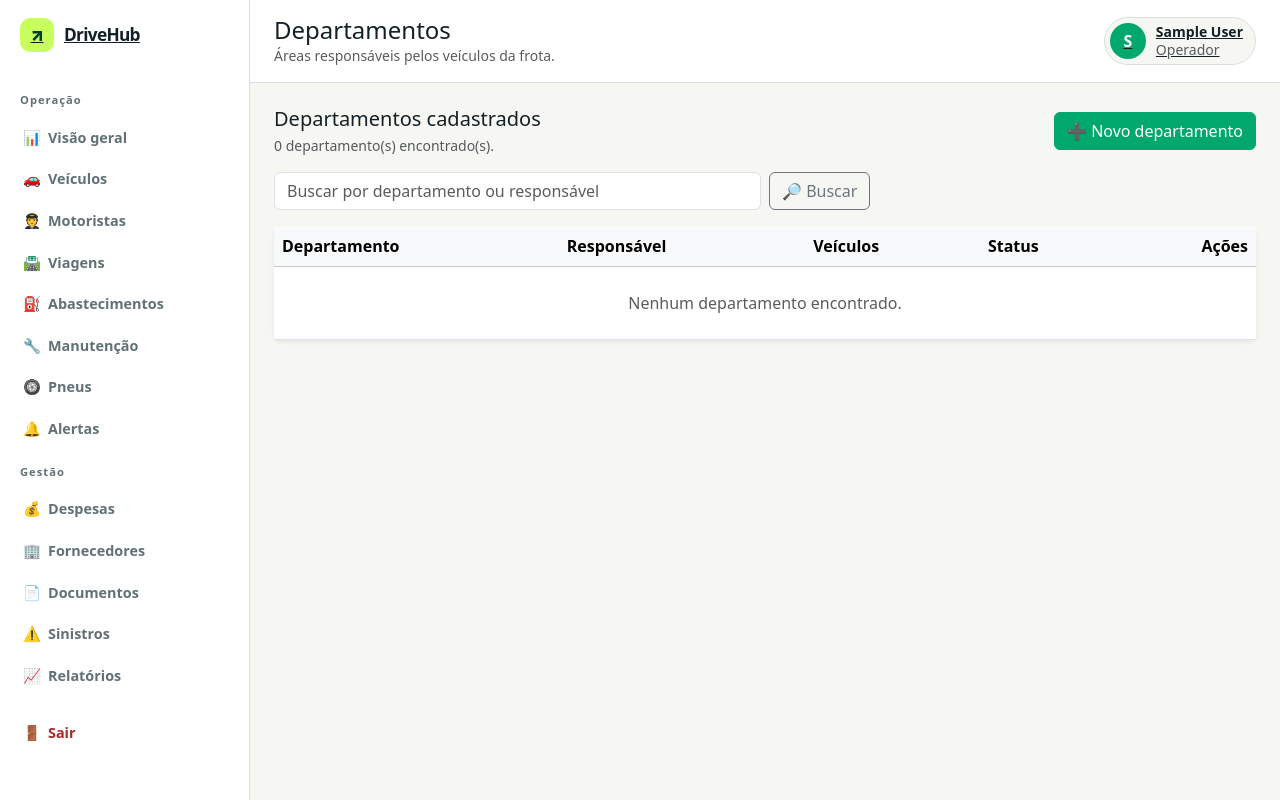
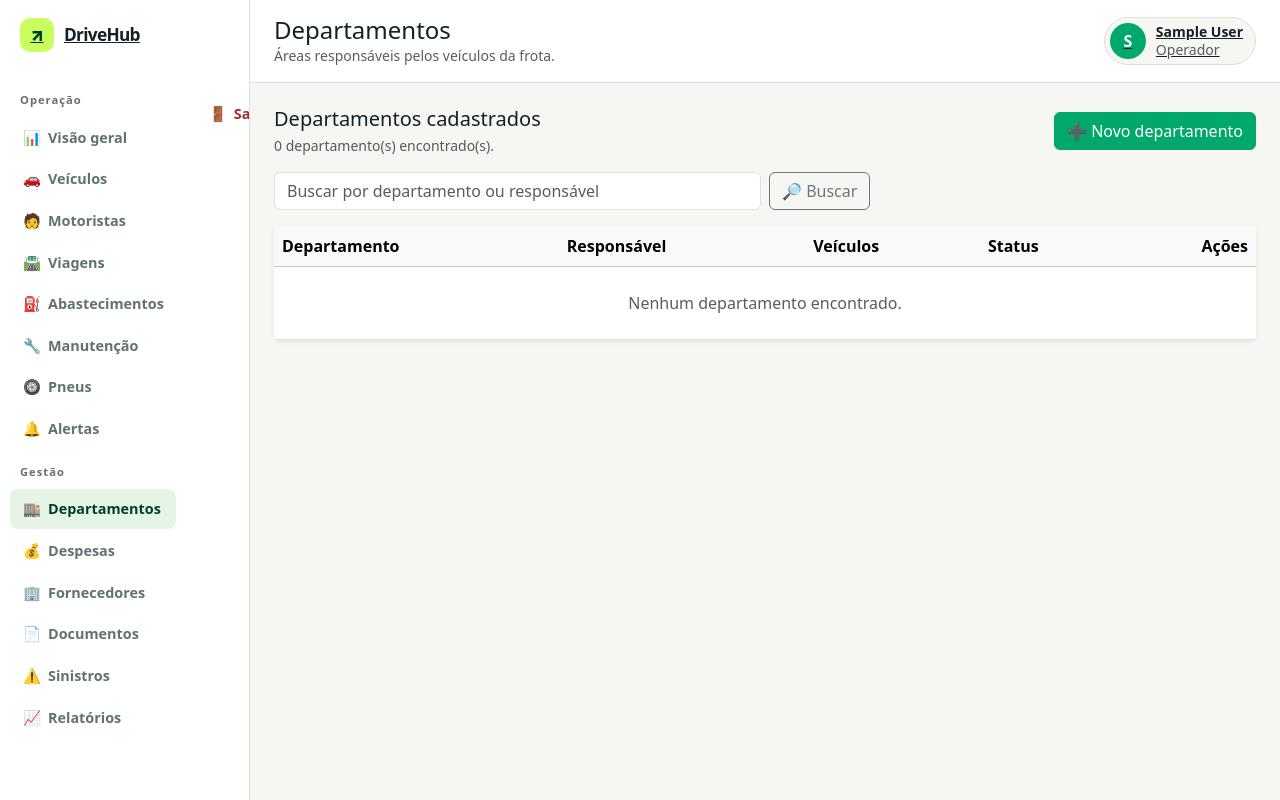
Before and after one commit to mrlima4095/controle-de-frota, a PHP site: page /dashboard/departamentos/index.php in a window 1280 px wide. Run offline with PHP 8.4, Linux system fonts and the light colour scheme; the visitor is signed in with stand-in values (Sample User, id 1); data that the repository does not hold is empty; some libraries are stand-ins or nearby versions.

Commit message:
mt de baboseira de arquivo bah piazada

```diff
--- a/docker-compose.yml
+++ b/docker-compose.yml
@@ -38,8 +38,6 @@ services:
       MYSQL_PASSWORD: controle123
     volumes:
       - db_data:/var/lib/mysql
-      # O script database/controle.sql deve ser importado manualmente
-      # (ver README), para evitar problemas de montagem no Coolify.
 
 volumes:
   db_data:
--- a/includes/connect.php
+++ b/includes/connect.php
@@ -16,7 +16,7 @@ try {
         ]
     );
 
-    // Ajusta a sessão do MySQL para o mesmo fuso usado pelo PHP.
+
     $pdo->exec("SET time_zone = '" . DB_TIMEZONE . "'");
 } catch (PDOException $exception) {
     http_response_code(500);
--- a/includes/db.php
+++ b/includes/db.php
@@ -2,12 +2,12 @@
 
 declare(strict_types=1);
 
-// Fuso horário da aplicação e do banco: America/Sao_Paulo (UTC-3, sem DST).
+
 date_default_timezone_set('America/Sao_Paulo');
 define('DB_TIMEZONE', '-03:00');
 
-// Configuração do banco. Usamos getenv() para que o mesmo código funcione
-// no Docker (onde o host do MySQL é o serviço "db") e em execução local.
+
+
 define('DB_HOST', getenv('DB_HOST') ?: '127.0.0.1');
 define('DB_NAME', getenv('DB_NAME') ?: 'controle_de_frota');
 define('DB_USER', getenv('DB_USER') ?: 'root');
--- a/includes/header.php
+++ b/includes/header.php
@@ -2,7 +2,7 @@
 
 declare(strict_types=1);
 
-// O header pode ser incluído direto, então garantimos o usuário logado aqui.
+
 if (!isset($usuarioLogado)) {
     require_once __DIR__ . '/auth.php';
 }
@@ -11,12 +11,12 @@ $pageTitle = $pageTitle ?? 'Visão geral';
 $pageSubtitle = $pageSubtitle ?? '';
 $activeMenu = $activeMenu ?? 'visao';
 
-// Menu lateral agrupado por área do sistema.
+
 $menuGrupos = [
     'Operação' => [
         ['visao', 'Visão geral', '/dashboard/index.php', '📊'],
         ['veiculos', 'Veículos', '/dashboard/veiculos/index.php', '🚗'],
-        ['motoristas', 'Motoristas', '/dashboard/motoristas/index.php', '🧑‍✈️'],
+        ['motoristas', 'Motoristas', '/dashboard/motoristas/index.php', '🧑'],
         ['viagens', 'Viagens', '/dashboard/viagens/index.php', '🛣️'],
         ['abastecimentos', 'Abastecimentos', '/dashboard/abastecimentos/index.php', '⛽'],
         ['manutencao', 'Manutenção', '/dashboard/manutencao/index.php', '🔧'],
@@ -24,6 +24,7 @@ $menuGrupos = [
         ['alertas', 'Alertas', '/dashboard/alertas/index.php', '🔔'],
     ],
     'Gestão' => [
+        ['departamentos', 'Departamentos', '/dashboard/departamentos/index.php', '🏬'],
         ['despesas', 'Despesas', '/dashboard/despesas/index.php', '💰'],
         ['fornecedores', 'Fornecedores', '/dashboard/fornecedores/index.php', '🏢'],
         ['documentos', 'Documentos', '/dashboard/documentos/index.php', '📄'],
@@ -33,7 +34,7 @@ $menuGrupos = [
     ],
 ];
 
-// Reaproveitado no menu fixo (desktop) e no offcanvas (mobile).
+
 function renderizarMenu(array $grupos, string $activeMenu, string $perfil): void
 {
     foreach ($grupos as $grupo => $itens): ?>
@@ -65,9 +66,9 @@ $primeiraLetra = strtoupper(substr($usuarioLogado['nome'], 0, 1));
         <meta charset="UTF-8">
         <meta name="viewport" content="width=device-width, initial-scale=1.0">
         <title><?= htmlspecialchars($pageTitle) ?> | DriveHub</title>
-        <link rel="stylesheet" href="/static/vendor/bootstrap-5.3.3/css/bootstrap.min.css">
+        <link href="https://cdn.jsdelivr.net/npm/bootstrap@5.3.3/dist/css/bootstrap.min.css" rel="stylesheet" integrity="sha384-QWTKZyjpPEjISv5WaRU9OFeRpok6YctnYmDr5pNlyT2bRjXh0JMhjY6hW+ALEwIH" crossorigin="anonymous">
         <link rel="stylesheet" href="/static/css/app.css">
-        <script src="/static/vendor/bootstrap-5.3.3/js/bootstrap.bundle.min.js" defer></script>
+        <script src="https://cdn.jsdelivr.net/npm/bootstrap@5.3.3/dist/js/bootstrap.bundle.min.js" integrity="sha384-YvpcrYf0tY3lHB60NNkmXc5s9fDVZLESaAA55NDzOxhy9GkcIdslK1eN7N6jIeHz" crossorigin="anonymous" defer></script>
     </head>
     <body>
         <div class="app-shell">
@@ -77,7 +78,7 @@ $primeiraLetra = strtoupper(substr($usuarioLogado['nome'], 0, 1));
                     <span>DriveHub</span>
                 </a>
 
-                <nav class="nav flex-column flex-grow-1 overflow-auto py-2">
+                <nav class="nav flex-column flex-grow-1 menu-scroll py-2">
                     <?php renderizarMenu($menuGrupos, $activeMenu, $usuarioLogado['perfil']); ?>
                 </nav>
             </aside>
@@ -91,7 +92,7 @@ $primeiraLetra = strtoupper(substr($usuarioLogado['nome'], 0, 1));
                     <button type="button" class="btn-close" data-bs-dismiss="offcanvas" aria-label="Fechar menu"></button>
                 </div>
                 <div class="offcanvas-body p-0">
-                    <nav class="nav flex-column py-2">
+                    <nav class="nav flex-column menu-scroll py-2">
                         <?php renderizarMenu($menuGrupos, $activeMenu, $usuarioLogado['perfil']); ?>
                     </nav>
                 </div>
```
Also changed, not shown: includes/auth.php (+4 -4 lines).
